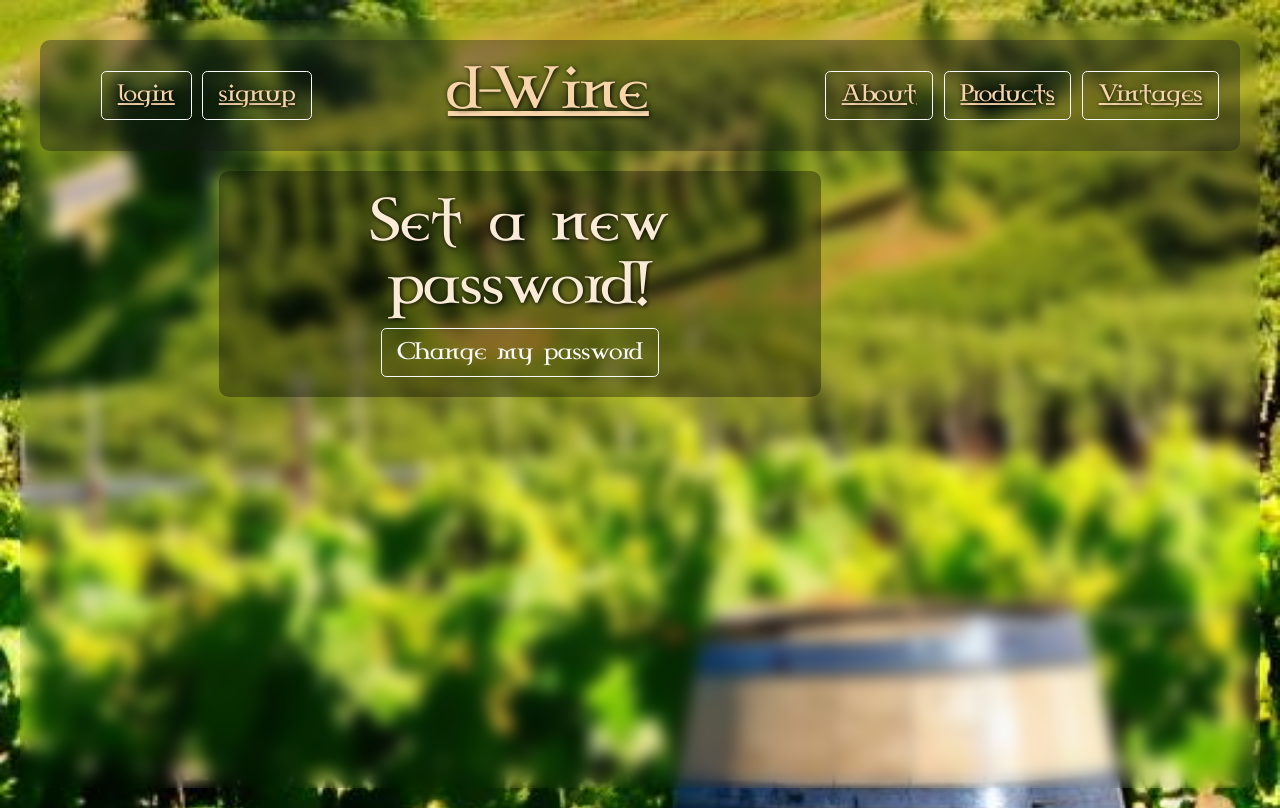
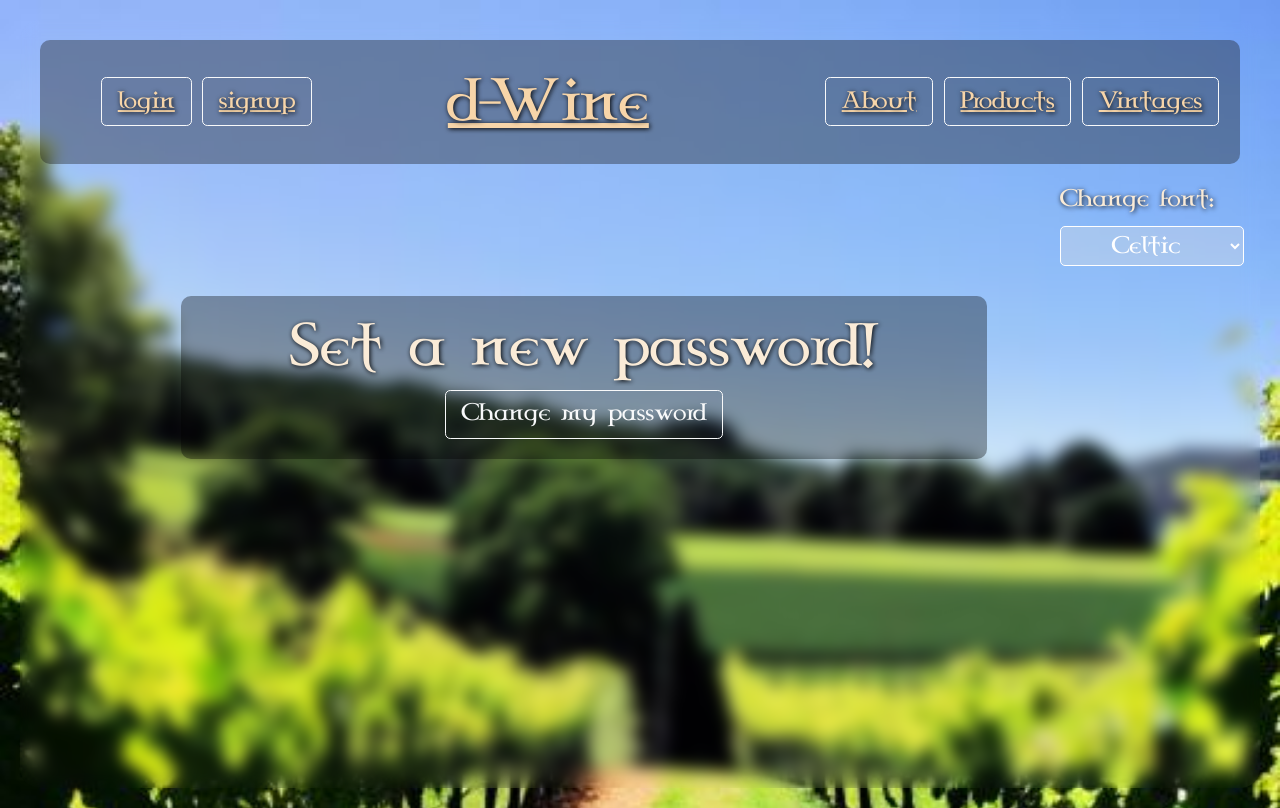
Before and after one commit to dci-student-jordan/Weinhandlung, a Django app: a page that uses shop/templates/base.html in a window 1280 px wide. Run offline with Django 5.2, Linux system fonts and the light colour scheme; some libraries are stand-ins or nearby versions.

Commit message:
fontsselection, cosmetics

```diff
--- a/WeinhandelDjP/settings.py
+++ b/WeinhandelDjP/settings.py
@@ -68,6 +68,7 @@ TEMPLATES = [
                 'django.template.context_processors.request',
                 'django.contrib.auth.context_processors.auth',
                 'django.contrib.messages.context_processors.messages',
+                'shop.context_processors.random_background_image',
             ],
         },
     },
--- /dev/null
+++ b/shop/context_processors.py
@@ -0,0 +1,11 @@
+import os
+import random
+from django.conf import settings
+
+def random_background_image(request):
+    background_images_path = os.path.join(settings.STATICFILES_DIRS[0], 'img')
+    background_images = os.listdir(background_images_path)
+    selected_image = random.choice(background_images)
+    return {
+        'background_image_url': os.path.join('img', selected_image)
+    }
--- a/shop/templates/base.html
+++ b/shop/templates/base.html
@@ -9,10 +9,18 @@
     <title>d-Wine</title>
     <link rel="stylesheet" href="https://cdn.jsdelivr.net/npm/bootstrap@4.0.0/dist/css/bootstrap.min.css" integrity="sha384-Gn5384xqQ1aoWXA+058RXPxPg6fy4IWvTNh0E263XmFcJlSAwiGgFAW/dAiS6JXm" crossorigin="anonymous">
     <link rel="stylesheet" href="{% static 'css/style.css' %}">
-    {% block extra_css %}{% endblock %}
+    <!-- {% block extra_css %}{% endblock %} -->
+    <style>
+        body {
+            background-image: url("{% static background_image_url %}");
+            background-size: cover;
+            background-attachment: fixed;
+            background-repeat: no-repeat;
+        }
+    </style>
 </head>
 <header>
-    <nav class="navbar">
+    <nav class="navbar" style="text-align: center;">
         {% if user.is_authenticated %}
             <ul>
                 <li class="btn btn-outline-light"><a href="{% url 'accounts:update' user.id %}">Welcome, {{user.username}}</a></li>
@@ -54,7 +62,7 @@
             <li class="btn btn-outline-light"><a href="{% url 'accounts:signup' %}">signup</a></li>
         </ul>
         {% endif %}
-        <h1><a href="{% url 'shop:home' %}">d-Wine</a></h1>
+        <h1 style="margin: 20px;"><a href="{% url 'shop:home' %}">d-Wine</a></h1>
         <ul>
             <li class="btn btn-outline-light"><a href="{% url 'shop:about' %}">About</a></li>
             <li class="btn btn-outline-light"><a href="{% url 'shop:products' %}">Products</a></li>
@@ -63,8 +71,46 @@
     </nav>
 </header>
 <body>
+    <div style="position: sticky; display: flex; flex-direction: column; margin: 10px; align-items: end; top:0; z-index: 1000;">
+        <div style="width: 180px; -webkit-backdrop-filter: blur(3px); backdrop-filter: blur(3px); padding: 10px; border-radius: 10px;">
+            <label for="font-selector">Change font:</label>
+            <select id="font-selector">
+            <option value="default">Celtic</option>
+            <option value="font2">Typewriter</option>
+            <option value="font1">Minecraft</option>
+            </select>
+        </div>
+    </div>
     <section>
         {% block content %}{% endblock %}
     </section>
+    <script>
+        document.addEventListener('DOMContentLoaded', function() {
+            const fontSelector = document.getElementById('font-selector');
+
+            // Load the saved font from local storage
+            const savedFont = localStorage.getItem('selectedFont');
+            if (savedFont) {
+                document.body.classList.add(savedFont);
+                fontSelector.value = savedFont;
+            }
+
+            fontSelector.addEventListener('change', function() {
+                // Remove any previously applied font class
+                document.body.classList.remove('font1', 'font2');
+
+                // Get the selected font
+                const selectedFont = fontSelector.value;
+
+                // Apply the selected font class to the body
+                if (selectedFont !== 'default') {
+                    document.body.classList.add(selectedFont);
+                }
+
+                // Save the selected font to local storage
+                localStorage.setItem('selectedFont', selectedFont);
+            });
+        });
+    </script>
 </body>
 </html>
--- a/static/css/style.css
+++ b/static/css/style.css
@@ -1,6 +1,29 @@
 @font-face {
-    font-family: 'CELTG.TTF';
+    font-family: 'Celtic';
     src: url('../fonts/CELTG.TTF') format('truetype');
+    font-display: swap;
+}
+
+@font-face {
+    font-family: 'Minecraftia-Regular';
+    src: url('../fonts/Minecraftia-Regular.ttf') format('truetype');
+    font-display: swap;
+}
+
+@font-face {
+    font-family: 'OldNewspaperTypes';
+    src: url('../fonts/OldNewspaperTypes.ttf') format('truetype');
+    font-display: swap;
+}
+
+/* Add classes for other fonts */
+.font1 {
+    font-family: 'Minecraftia-Regular', sans-serif;
+    font-size-adjust: 0.89; /* Adjust this value to scale the font */
+}
+
+.font2 {
+    font-family: 'OldNewspaperTypes', sans-serif;
 }
 
 html {
@@ -8,7 +31,7 @@ html {
 }
 
 body {
-    font-family: 'CELTG.TTF', sans-serif;
+    font-family: 'Celtic', sans-serif;
     background-color: #000000;
     color: antiquewhite;
     text-shadow: 1px 1px 5px #000000;
@@ -123,8 +146,8 @@ a:hover {
 
 @media (min-width: 750px) {
     section {
-        margin-left: 14vw;
-        max-width: 47vw;
+        margin-left: 11vw;
+        max-width: 63vw;
         backdrop-filter: blur(8px);
         border-radius: 10px;
         background-color: #00000058;
```
Also changed, not shown: static/fonts/Minecraftia-Regular.ttf (added), static/fonts/OldNewspaperTypes.ttf (added), 1 other file.
